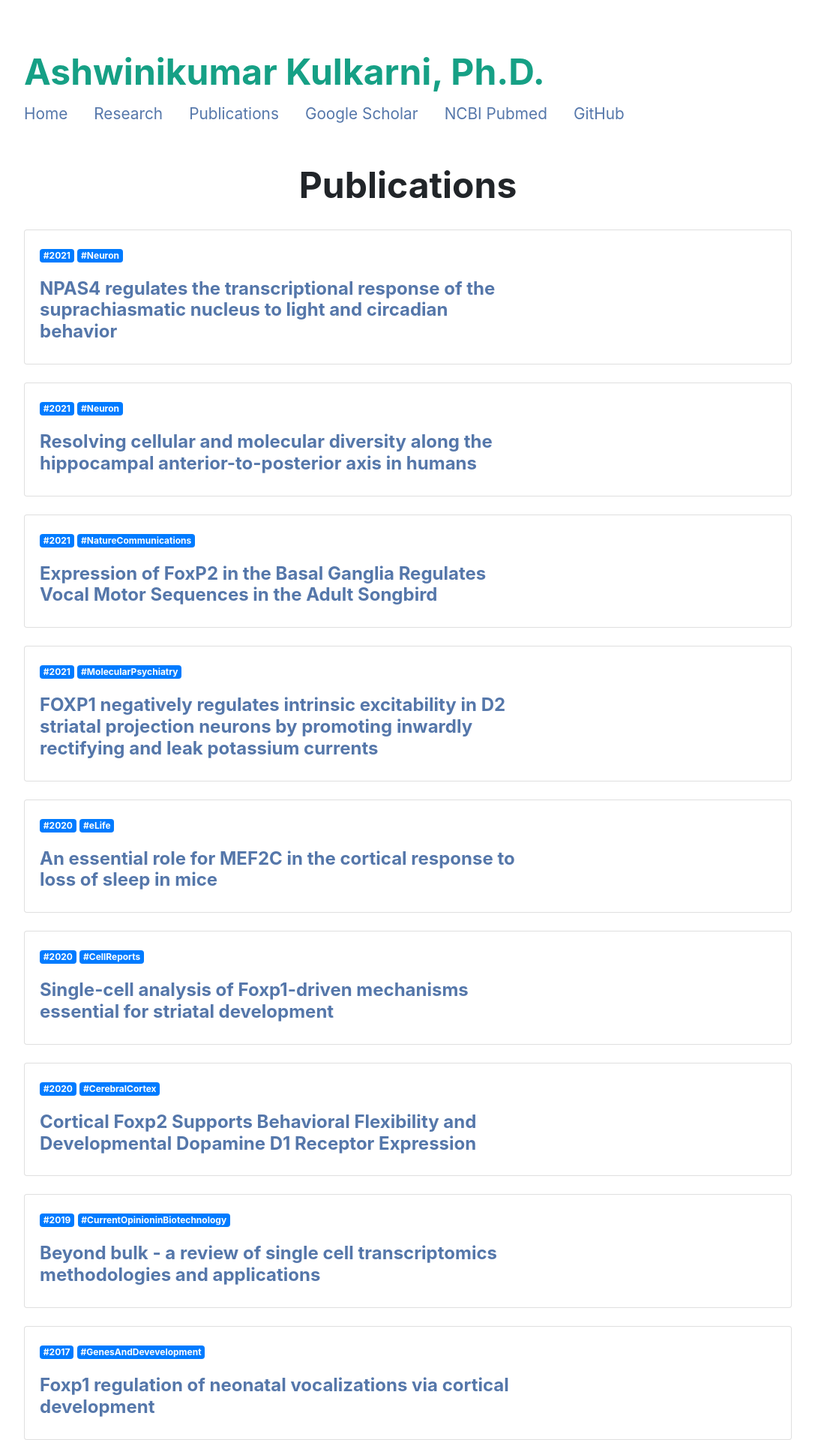
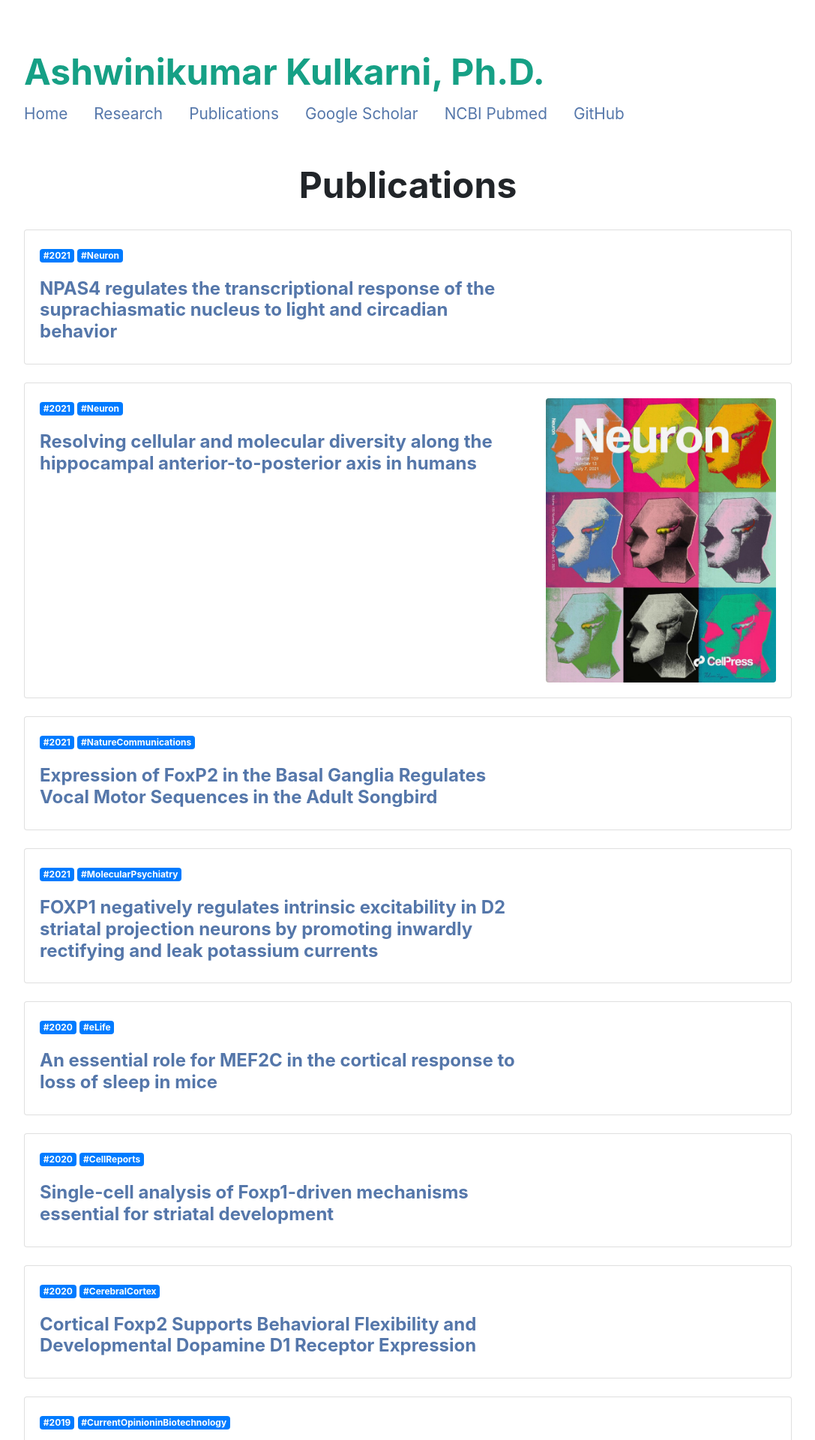
Before and after one commit to ashwinikumarkulkarni/ashwinikumarkulkarni.github.io, a Jekyll site: the page built from pages/posts.html, in a window 1280 px wide. Shown: the top 1920 px of the page at 75% size, without its empty margins (96-1183 px from the left). Built offline with Jekyll 4.4.1, drawn with Linux system fonts in a browser that asks for light colours; nearby versions of some CDN libraries; a style sheet for code colours, icons or effects is not loaded.

Commit message:
Update 2021-05-28-hippo-neuron.markdown

```diff
--- a/_posts/2021-05-28-hippo-neuron.markdown
+++ b/_posts/2021-05-28-hippo-neuron.markdown
@@ -2,9 +2,11 @@
 layout: post
 title:  Resolving cellular and molecular diversity along the hippocampal anterior-to-posterior axis in humans
 date:   2021-05-28
-image: NeuronHippoSeqCover.jpeg
 author: Ashwinikumar Kulkarni
 tags:   [2021, Neuron]
+splash_img_source: /assets/img/NeuronHippoSeqCover.jpeg
+splash_img_caption: Neuron Cover.
+
 ---
 <!-- ![post-thumb]({{site.baseurl}}/assets/images/blog/post-1.jpg){:class="img-fluid rounded float-left mr-5 mb-4"} -->
 
```
